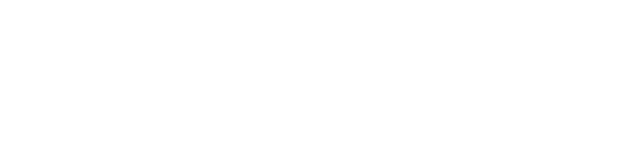
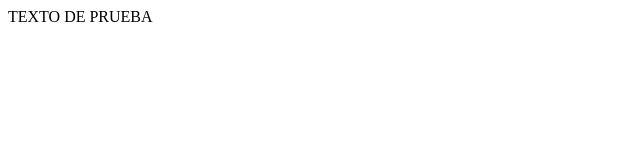
Before and after one commit to vickygioviBYU/wdd230, a plain HTML site: page index.html in a window 1280 px wide. Shown: the whole page, without its empty margins (0-640 px from the left). Drawn offline with Linux system fonts and the light colour scheme.

Commit message:
Texto de prueba

```diff
--- a/index.html
+++ b/index.html
@@ -6,6 +6,6 @@
     <title>Document</title>
 </head>
 <body>
-
+    TEXTO DE PRUEBA
 </body>
 </html>
```
